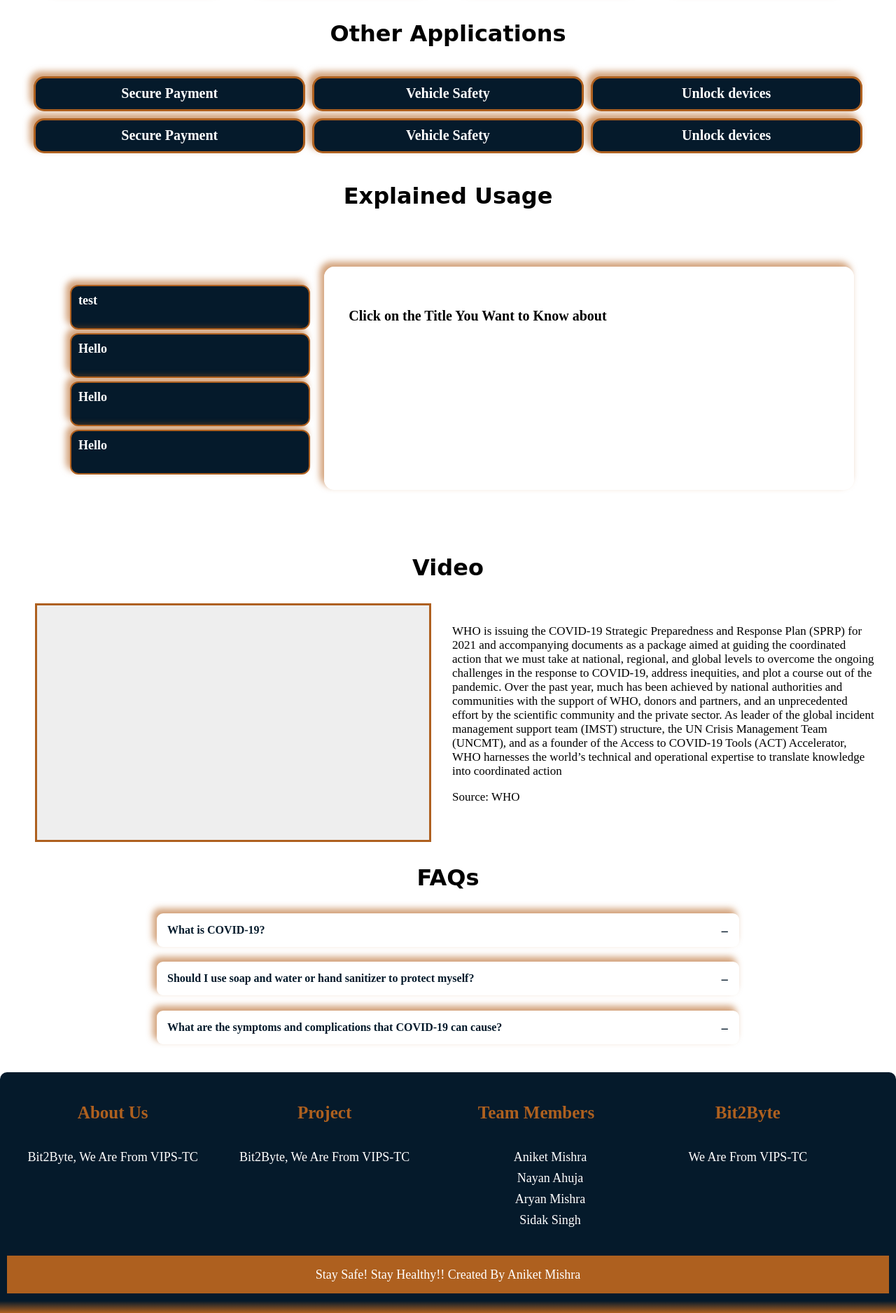
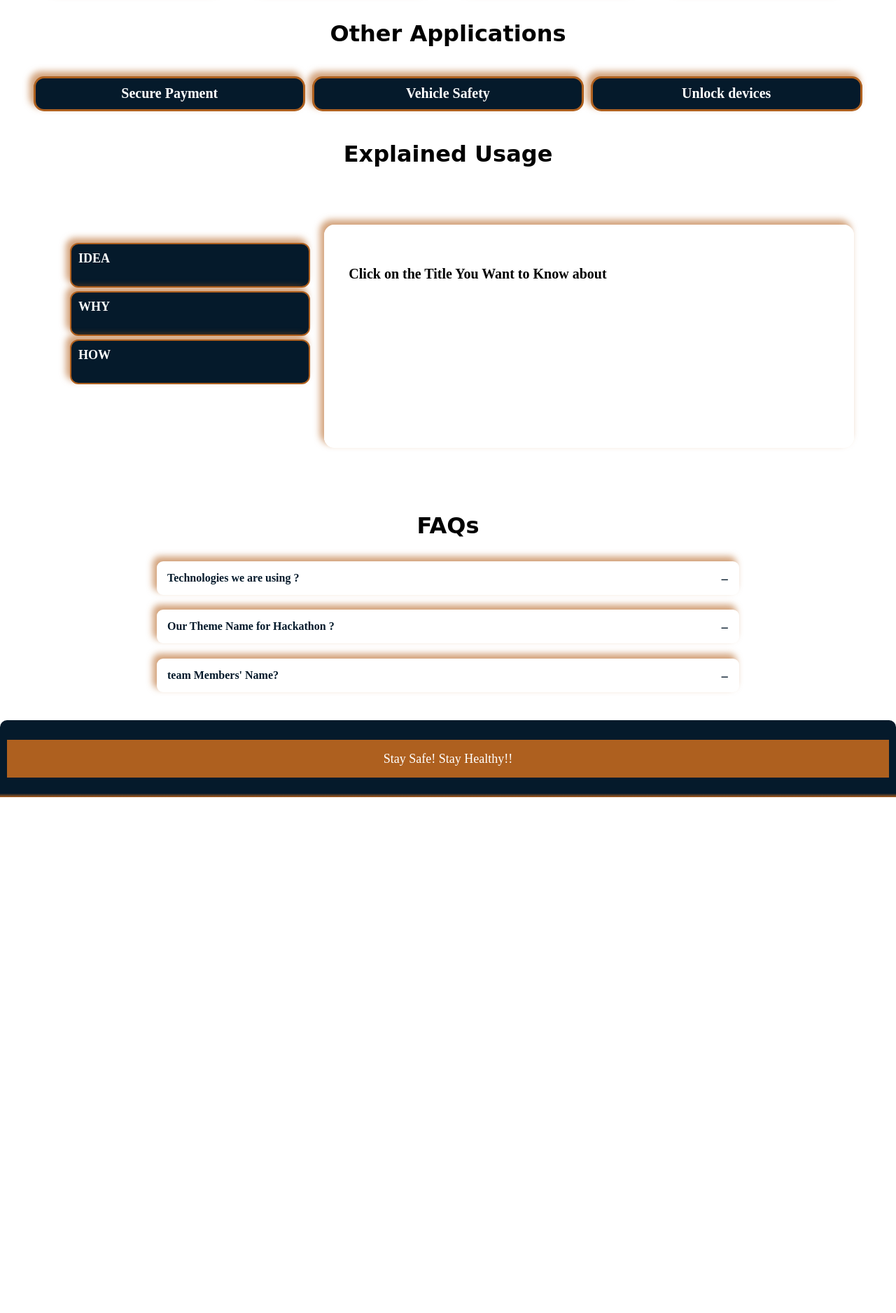
Before and after one commit to bizoally/smart-safety-security-Surveillance, a plain HTML site: page index.html in a window 1280 px wide. Shown: the part 896-2772 px from the top of the page at 70% size. After the commit the page ends 2035 px from the top, so only its background shows below. Drawn offline with Linux system fonts and the light colour scheme.

Commit message:
Update index.html

```diff
--- a/index.html
+++ b/index.html
@@ -91,14 +91,7 @@
                     <td class="top-td">
                         Unlock devices
                 </td>           </tr>
-                <tr>
-                    <td class="top-td">
-                        Secure Payment</td>
-                        <td class="top-td">
-                            Vehicle Safety </td>
-                        <td class="top-td">
-                            Unlock devices
-                    </td>           </tr>
+
 
 
         </tbody>
@@ -109,10 +102,9 @@
 <div class="hover-div">
 
         <ul class="title-1">
-            <li class="hover-title" id="title1" onmouseover="changetext1()">test</li>
-            <li class="hover-title" id="title2" onmouseover="changetext2()">Hello</li>
-            <li class="hover-title" id="title3" onmouseover="changetext3()">Hello</li>
-             <li class="hover-title" id="title4" onmouseover="changetext4()">Hello</li>
+            <li class="hover-title" id="title1" onmouseover="changetext1()">IDEA</li>
+            <li class="hover-title" id="title2" onmouseover="changetext2()">WHY</li>
+            <li class="hover-title" id="title3" onmouseover="changetext3()">HOW</li>
 
             <!--<td class="hover-text text-1" rowspan="4"> s and partners, and an unprecedented effort by the scientific community and the private sector. As leader of the global incident management support team (IMST) structure, the UN Crisis Management Team (UNCMT), and as a founder of the Access to COVID-19 Tools (ACT) Accele</td>
             -->
@@ -123,12 +115,13 @@
     </div>
 
 <!-- second vid section-->
+<!--
 <div>
     <h3 class="heading">Video </h3>
     <div class="vid-vid" id="youtube">
 
 
-<!-- https://www.youtube.com/embed/videoseries?list=PL9S6xGsoqIBU2V6AZYGlJwZRAFJ3YDreb-->
+<!-- https://www.youtube.com/embed/videoseries?list=PL9S6xGsoqIBU2V6AZYGlJwZRAFJ3YDreb-
                     <iframe width="660" height="315" src="" allowfullscreen></iframe>
 
                     <div class="vid-content">WHO is issuing the COVID-19 Strategic Preparedness and Response Plan (SPRP) for 2021 and accompanying documents as a package  aimed at guiding the coordinated action that we must take at national, regional, and global levels to overcome the ongoing challenges in the response to COVID-19, address inequities, and plot a course out of the pandemic.
@@ -141,41 +134,40 @@
     </div>
 
 </div>
+-->
 <!-- FAQ-->
 <div class="faq" id="faq" align="center">
     <h3 class="heading">FAQs </h3>
 <div class="faq-item faq-item-1" onclick="showfaq()">
-    <h4 class="faq-q" >What is COVID-19? <span id="faq1-sign">&#8722;</span></h4>
-    <span class="faq-a" id="faq1">COVID-19 is a disease caused by a virus called SARS-CoV-2. Most people with
-        t-COVID conditions.
+    <h4 class="faq-q" >Technologies we are using ? <span id="faq1-sign">&#8722;</span></h4>
+    <span class="faq-a" id="faq1">Python for software, Ardiano for hardware and HTML CSS JS for displaying details i.e-Website
   </span>
 
  </div>
  <div class="faq-item faq-item-1" onclick="showfaq2()">
-    <h4 class="faq-q" >Should I use soap and water or hand sanitizer to protect myself? <span id="faq1-sign">&#8722;</span></h4>
-    <span class="faq-a" id="faq2">Handwashing is one of the best ways to protect yourself and your family from getting sick. Wash your hands often with soap and water for at least 20 seconds,
-        60% alcohol.</span>
+    <h4 class="faq-q" > Our Theme Name for Hackathon ? <span id="faq1-sign">&#8722;</span></h4>
+    <span class="faq-a" id="faq2"> Smart Safety, Security and Surveillance </span>
 
  </div>
  <div class="faq-item faq-item-1" onclick="showfaq3()">
-    <h4 class="faq-q" >What are the symptoms and complications that COVID-19 can cause? <span id="faq1-sign">&#8722;</span></h4>
-    <span class="faq-a" id="faq3">People with COVID-19 have reported a wide range of symptoms – from mild symptoms to severe illness. Symptoms may appear .</span>
+    <h4 class="faq-q" > team Members' Name? <span id="faq1-sign">&#8722;</span></h4>
+    <span class="faq-a" id="faq3">Aniket Mishra, Nayan Ahuja, Aryan Mishra, Sidak Singh </span>
 
  </div>
 </div>
 
 <footer>
-    <div class="footer-container">
+  <!--  <div class="footer-container">
         <div>
 <h4>About Us</h4>
 <p>
-    Bit2Byte, We Are From VIPS-TC
+    Bit2Byte, We Are From VIPS-TC persuing Btech in AI & ML.
 </p>
         </div>
         <div>
             <h4> Project </h4>
             <p>
-                Bit2Byte, We Are From VIPS-TC
+                Secure ATM transactions With the security of Photo verification.
             </p>
         </div>
         <div>
@@ -189,13 +181,13 @@
             </ul>
         </div>
         <div>
-            <h4>Bit2Byte</h4>
+            <h4>How To Implement</h4>
             <p>
-                We Are From VIPS-TC
-            </p>
+               Cameras Are already installed in ATMS and fetching user details is also wokring so we can easily implement our code with the ATM.          </p>
         </div>
     </div>
-<p class="p-text">Stay Safe! Stay Healthy!! Created By Aniket Mishra</p>
+-->
+<p class="p-text">Stay Safe! Stay Healthy!!</p>
 </footer>
 
 <script src="script.js"></script>
```
